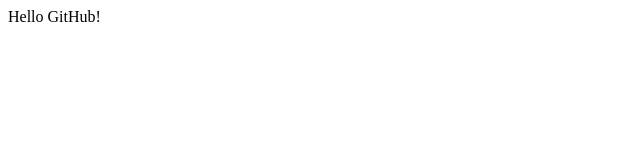
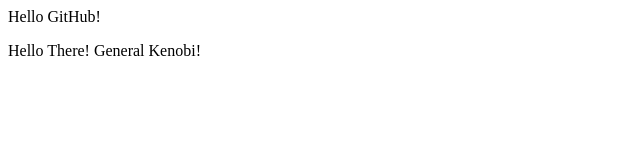
Before and after one commit to UltimateSwampfire/demo-repo, a plain HTML site: page index.html in a window 1280 px wide. Shown: the whole page, without its empty margins (0-640 px from the left). Drawn offline with Linux system fonts and the light colour scheme.

Commit message:
added obi-wan

```diff
--- a/index.html
+++ b/index.html
@@ -1 +1,2 @@
 <div>Hello GitHub!</div>
+<p>Hello There! General Kenobi!</p>
```
